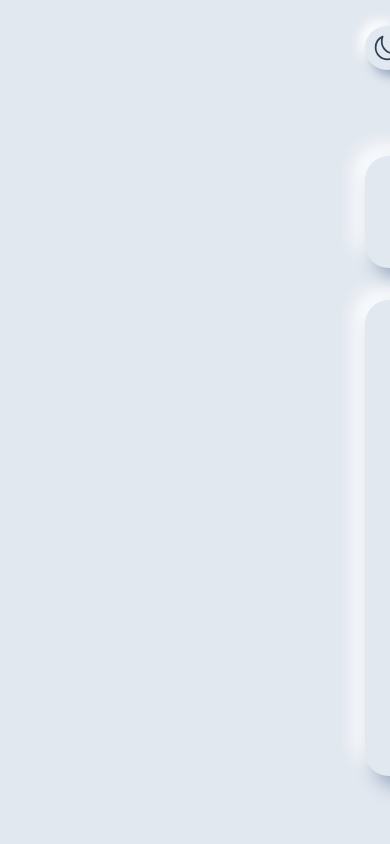
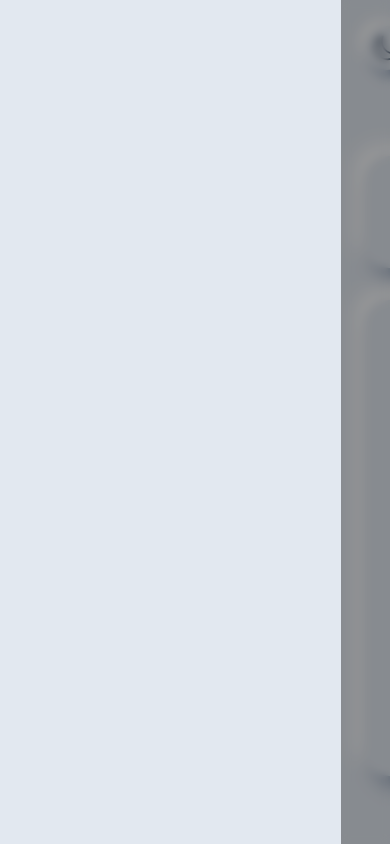
Before and after one commit to alimousavi80/CMS-react, a React (Vite) app: page /#/ in a window 390 px wide. Both pictures are taken after a click on the element 344 px from the left and 48 px from the top of the page. Built offline with nearby package versions, Linux system fonts and the light colour scheme; no server answers; the database is empty.

Commit message:
feat: code mobile sidemenu part

```diff
--- a/src/components/common/Header.jsx
+++ b/src/components/common/Header.jsx
@@ -5,9 +5,11 @@ import {
   IoMoonOutline,
   IoNotificationsOutline,
   IoMenuOutline,
+  IoClose,
 } from "react-icons/io5";
 
 const Header = () => {
+  const [isSideMenuOpen, setIsSideMenuOpen] = useState(false);
   const [theme, setTheme] = useState(
     () => localStorage.getItem("theme") || "light",
   );
@@ -22,7 +24,10 @@ const Header = () => {
       {/* <!---------------------------------- Top bar ----------------------------------> */}
 
       <header className="flex items-center gap-6">
-        <div className="lg:hidden neu-icon-btn" id="bars-menu">
+        <div
+          className="lg:hidden neu-icon-btn"
+          onClick={() => setIsSideMenuOpen(true)}
+        >
           <IoMenuOutline className="size-7" />
         </div>
 
@@ -78,26 +83,30 @@ const Header = () => {
       </header>
       {/* <!----------------------------- Mobile Sidemenu -----------------------------> */}
       <div
-        id="overlay-mobile"
-        className="fixed opacity-0 inset-0 z-50 pointer-events-none transition-opacity bg-black/40 backdrop-blur-xs"
+        onClick={() => setIsSideMenuOpen(false)}
+        className={`fixed  inset-0 z-50  transition-opacity bg-black/40 backdrop-blur-xs lg:hidden
+        ${isSideMenuOpen ? "opacity-100" : "opacity-0 pointer-events-none"}`}
       >
         <aside
-          className="transition-transform neu-card w-70 h-full absolute translate-x-70 lg:hidden"
-          id="side-menu-mobile"
+          onClick={(e) => e.stopPropagation()}
+          className={`transition-transform neu-card w-70 h-full absolute  lg:hidden ${isSideMenuOpen ? "translate-x-0" : "translate-x-70"}`}
         >
           <div className="flex items-center justify-between mb-10">
             <Link to="./" className="px-4 text-xl font-bold">
               پنل مدیریت
             </Link>
 
-            <div className="neu-icon-btn" id="close-mobile-menu-btn">
-              <svg className="size-7.5">
-                <use href="#x-mark-icon"></use>
-              </svg>
+            <div
+              onClick={() => setIsSideMenuOpen(false)}
+              className="neu-icon-btn"
+              id="close-mobile-menu-btn"
+            >
+              <IoClose className="size-7" />
             </div>
           </div>
           <nav className="flex flex-col gap-5">
             <NavLink
+              onClick={() => setIsSideMenuOpen(false)}
               to="/"
               className={({ isActive }) =>
                 `${isActive ? "neu-nav-item text-accent shadow-neu-inset" : "neu-nav-item"}`
@@ -106,6 +115,7 @@ const Header = () => {
               داشبورد
             </NavLink>
             <NavLink
+              onClick={() => setIsSideMenuOpen(false)}
               to="/courses"
               className={({ isActive }) =>
                 `${isActive ? "neu-nav-item text-accent shadow-neu-inset" : "neu-nav-item"}`
@@ -114,6 +124,7 @@ const Header = () => {
               دوره ها
             </NavLink>
             <NavLink
+              onClick={() => setIsSideMenuOpen(false)}
               to="/users"
               className={({ isActive }) =>
                 `${isActive ? "neu-nav-item text-accent shadow-neu-inset" : "neu-nav-item"}`
```
